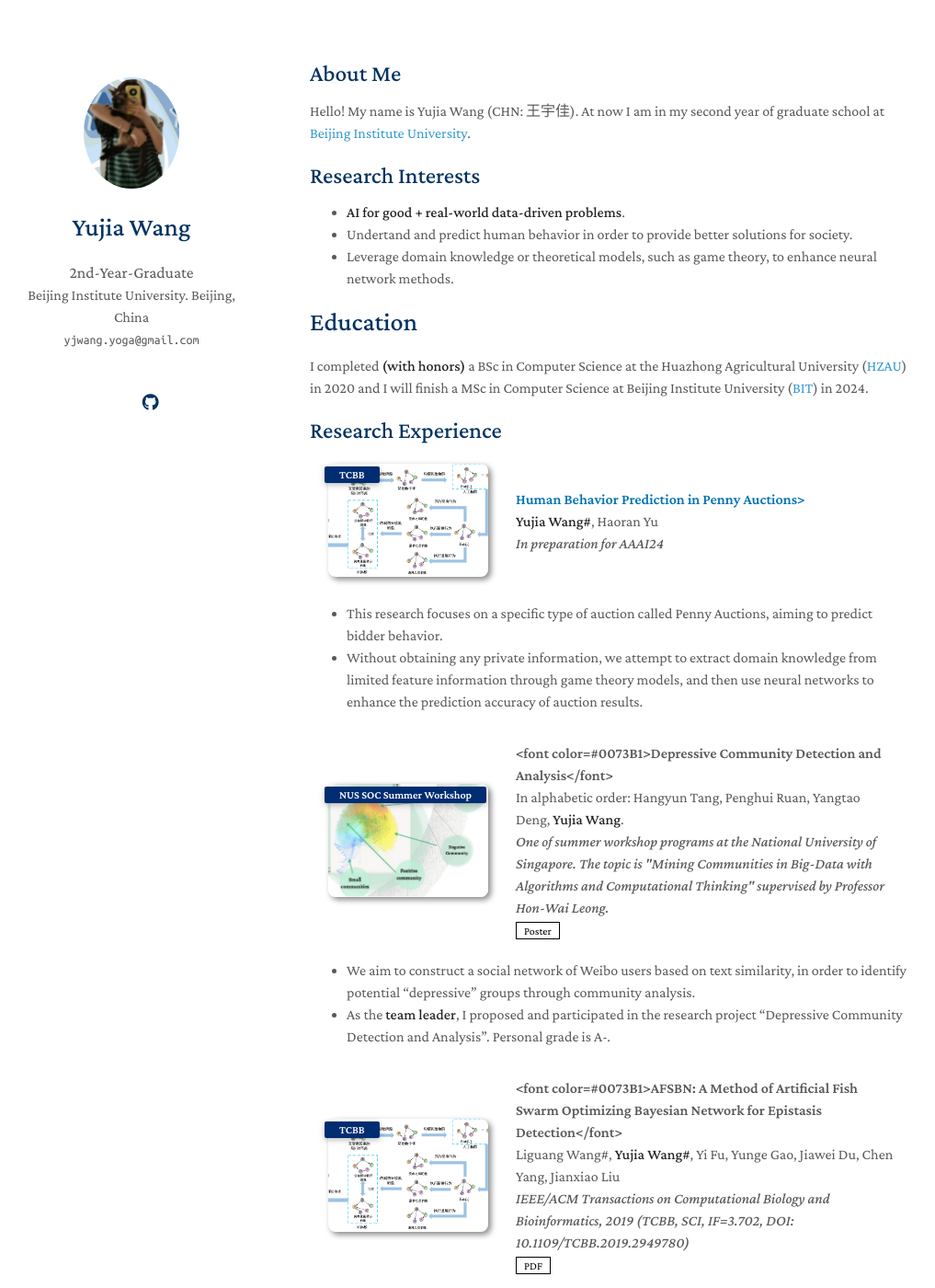
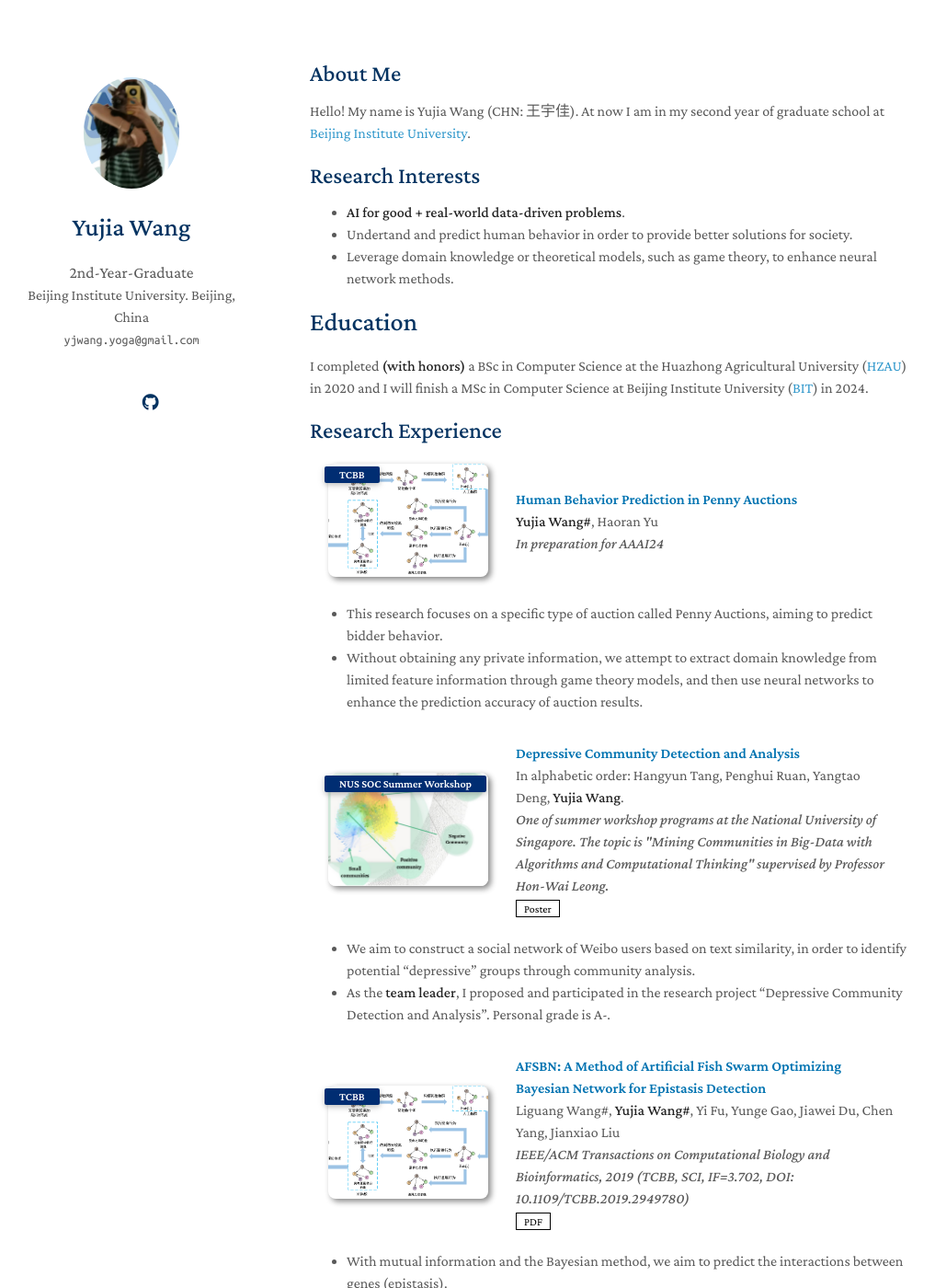
Before and after one commit to YogaWang7/YogaWang7.github.io, a Jekyll site: the page built from index.md, in a window 1280 px wide and 1400 px high. Shown: the whole window at 92% size, without its empty margins (133-1150 px from the left). Built offline with Jekyll 4.4.1, drawn with Linux system fonts in a browser that asks for light colours; nearby versions of some CDN libraries; a style sheet for code colours, icons or effects is not loaded; our own code applies the rules of GitHub Pages for plain Markdown files.

Commit message:
Update publications.md

```diff
--- a/_includes/publications.md
+++ b/_includes/publications.md
@@ -12,7 +12,7 @@
   </div>
 
   <div class="col-sm-9" style="position: relative;padding-right: 15px;padding-left: 20px;">
-    <div class="title" style="color:#0073B1">Human Behavior Prediction in Penny Auctions></div>
+    <div class="title" style="color:#0073B1">Human Behavior Prediction in Penny Auctions</div>
     <div class="author"><strong>Yujia Wang#</strong>, Haoran Yu</div>
     <div class="periodical"><em>In preparation for AAAI24</em></div>
   </div>
@@ -37,7 +37,7 @@
   </div>
 
   <div class="col-sm-9" style="position: relative;padding-right: 15px;padding-left: 20px;">
-    <div class="title"><font color=#0073B1>Depressive Community Detection and Analysis</font></div>
+    <div class="title" style="color:#0073B1">Depressive Community Detection and Analysis</div>
     <div class="author">In alphabetic order: Hangyun Tang, Penghui Ruan, Yangtao Deng, <strong>Yujia Wang</strong>. </div>
     <div class="periodical"><em>One of summer workshop programs at the National University of Singapore. The topic is "Mining Communities in Big-Data with Algorithms and Computational Thinking" supervised by Professor Hon-Wai Leong.</em></div>
     <div class="links">
@@ -65,7 +65,7 @@
   </div>
 
   <div class="col-sm-9" style="position: relative;padding-right: 15px;padding-left: 20px;">
-    <div class="title"><font color=#0073B1>AFSBN: A Method of Artificial Fish Swarm Optimizing Bayesian Network for Epistasis Detection</font></div>
+    <div class="title" style="color:#0073B1">AFSBN: A Method of Artificial Fish Swarm Optimizing Bayesian Network for Epistasis Detection</div>
     <div class="author">Liguang Wang#, <strong>Yujia Wang#</strong>, Yi Fu, Yunge Gao, Jiawei Du, Chen Yang, Jianxiao Liu</div>
     <div class="periodical"><em>IEEE/ACM Transactions on Computational Biology and Bioinformatics, 2019 (TCBB, SCI, IF=3.702, DOI: 10.1109/TCBB.2019.2949780)</em></div>
     <div class="links">
```
